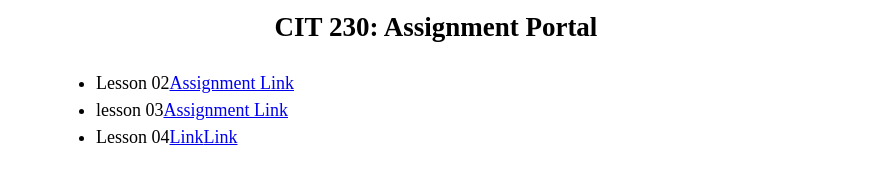
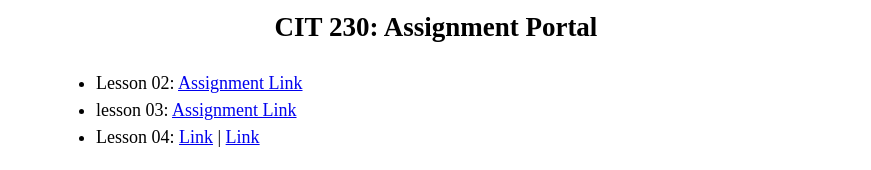
Before and after one commit to generalnormak/generalnormak.github.io, a plain HTML site: page index.html in a window 1280 px wide. Shown: the part 186-356 px from the top of the page, without its empty margins (204-1075 px from the left). Drawn offline with Linux system fonts and the light colour scheme.

Commit message:
added some more changes to html

```diff
--- a/index.html
+++ b/index.html
@@ -17,9 +17,9 @@
     <h2>CIT 230: Assignment Portal</h2>
     <nav>
         <ul>
-            <li>Lesson 02<a href="#">Assignment Link</a></li>
-            <li>lesson 03<a href="#">Assignment Link</a></li>
-            <li>Lesson 04<a href="#">Link</a><a href="#">Link</a></li>
+            <li>Lesson 02: <a href="#">Assignment Link</a></li>
+            <li>lesson 03: <a href="#">Assignment Link</a></li>
+            <li>Lesson 04: <a href="#">Link</a> | <a href="#">Link</a></li>
         </ul>
     </nav>
     <main>
```
